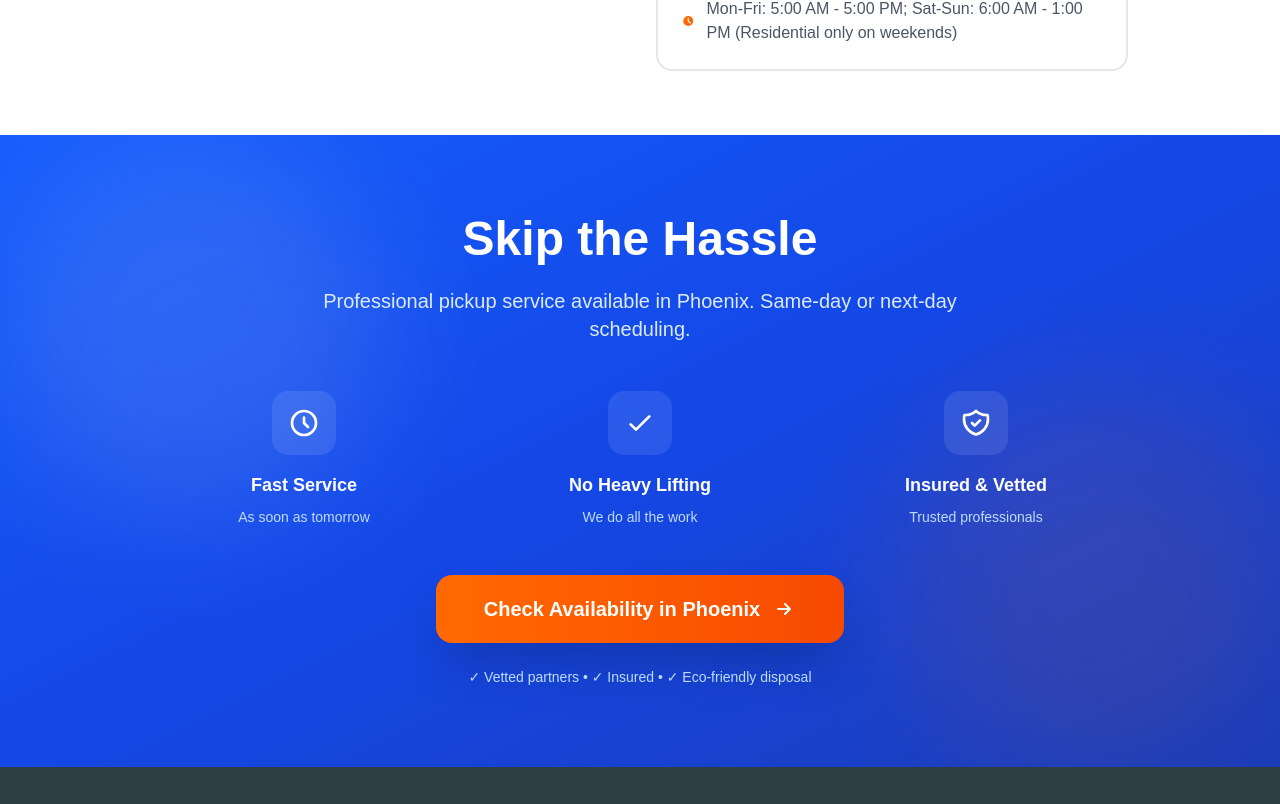
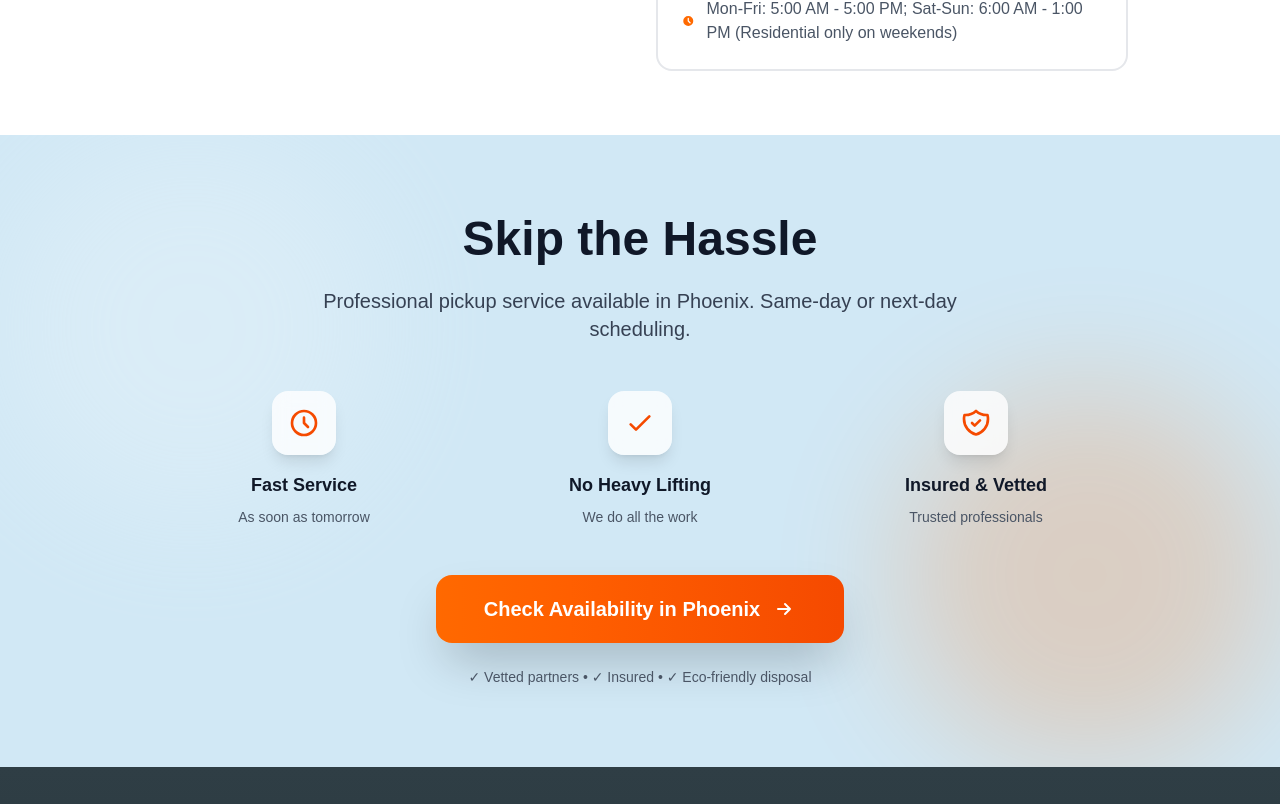
Before and after one commit to Mursaleen7/mattress-monopoly, a Next.js app: page /disposal-guides/arizona/phoenix-az in a window 1280 px wide. Shown: the part 2156-2960 px from the top of the page. Built offline with nearby package versions, Linux system fonts and the light colour scheme.

Commit message:
Update city page styling

```diff
--- a/src/app/disposal-guides/[state]/[city]/page.tsx
+++ b/src/app/disposal-guides/[state]/[city]/page.tsx
@@ -309,48 +309,48 @@ export default async function CityPage({ params }: PageProps) {
       </section>
 
       {/* CTA Section */}
-      <section className="py-20 bg-gradient-to-br from-blue-600 via-blue-700 to-blue-800 relative overflow-hidden">
-        <div className="absolute inset-0 opacity-10">
+      <section className="py-20 bg-[#d1e8f5] relative overflow-hidden">
+        <div className="absolute inset-0 opacity-20">
           <div className="absolute top-0 left-0 w-96 h-96 bg-white rounded-full blur-3xl"></div>
           <div className="absolute bottom-0 right-0 w-96 h-96 bg-orange-500 rounded-full blur-3xl"></div>
         </div>
 
         <div className="relative max-w-5xl mx-auto px-6 text-center">
-          <h2 className="text-white font-bold text-5xl mb-6">
+          <h2 className="text-gray-900 font-bold text-5xl mb-6">
             Skip the Hassle
           </h2>
-          <p className="text-blue-100 text-xl mb-12 max-w-2xl mx-auto">
+          <p className="text-gray-700 text-xl mb-12 max-w-2xl mx-auto">
             Professional pickup service available in {cityData.city_name}. Same-day or next-day scheduling.
           </p>
 
           {/* Benefits */}
           <div className="grid md:grid-cols-3 gap-8 mb-12">
             <div className="flex flex-col items-center">
-              <div className="w-16 h-16 bg-white/10 backdrop-blur-sm rounded-2xl flex items-center justify-center mb-4">
-                <svg className="w-8 h-8 text-white" fill="none" stroke="currentColor" viewBox="0 0 24 24">
+              <div className="w-16 h-16 bg-white/80 backdrop-blur-sm rounded-2xl flex items-center justify-center mb-4 shadow-lg">
+                <svg className="w-8 h-8 text-orange-600" fill="none" stroke="currentColor" viewBox="0 0 24 24">
                   <path strokeLinecap="round" strokeLinejoin="round" strokeWidth={2} d="M12 8v4l3 3m6-3a9 9 0 11-18 0 9 9 0 0118 0z" />
                 </svg>
               </div>
-              <h3 className="text-white font-bold text-lg mb-2">Fast Service</h3>
-              <p className="text-blue-200 text-sm">As soon as tomorrow</p>
+              <h3 className="text-gray-900 font-bold text-lg mb-2">Fast Service</h3>
+              <p className="text-gray-600 text-sm">As soon as tomorrow</p>
             </div>
             <div className="flex flex-col items-center">
-              <div className="w-16 h-16 bg-white/10 backdrop-blur-sm rounded-2xl flex items-center justify-center mb-4">
-                <svg className="w-8 h-8 text-white" fill="none" stroke="currentColor" viewBox="0 0 24 24">
+              <div className="w-16 h-16 bg-white/80 backdrop-blur-sm rounded-2xl flex items-center justify-center mb-4 shadow-lg">
+                <svg className="w-8 h-8 text-orange-600" fill="none" stroke="currentColor" viewBox="0 0 24 24">
                   <path strokeLinecap="round" strokeLinejoin="round" strokeWidth={2} d="M5 13l4 4L19 7" />
                 </svg>
               </div>
-              <h3 className="text-white font-bold text-lg mb-2">No Heavy Lifting</h3>
-              <p className="text-blue-200 text-sm">We do all the work</p>
+              <h3 className="text-gray-900 font-bold text-lg mb-2">No Heavy Lifting</h3>
+              <p className="text-gray-600 text-sm">We do all the work</p>
             </div>
             <div className="flex flex-col items-center">
-              <div className="w-16 h-16 bg-white/10 backdrop-blur-sm rounded-2xl flex items-center justify-center mb-4">
-                <svg className="w-8 h-8 text-white" fill="none" stroke="currentColor" viewBox="0 0 24 24">
+              <div className="w-16 h-16 bg-white/80 backdrop-blur-sm rounded-2xl flex items-center justify-center mb-4 shadow-lg">
+                <svg className="w-8 h-8 text-orange-600" fill="none" stroke="currentColor" viewBox="0 0 24 24">
                   <path strokeLinecap="round" strokeLinejoin="round" strokeWidth={2} d="M9 12l2 2 4-4m5.618-4.016A11.955 11.955 0 0112 2.944a11.955 11.955 0 01-8.618 3.04A12.02 12.02 0 003 9c0 5.591 3.824 10.29 9 11.622 5.176-1.332 9-6.03 9-11.622 0-1.042-.133-2.052-.382-3.016z" />
                 </svg>
               </div>
-              <h3 className="text-white font-bold text-lg mb-2">Insured & Vetted</h3>
-              <p className="text-blue-200 text-sm">Trusted professionals</p>
+              <h3 className="text-gray-900 font-bold text-lg mb-2">Insured & Vetted</h3>
+              <p className="text-gray-600 text-sm">Trusted professionals</p>
             </div>
           </div>
 
@@ -361,7 +361,7 @@ export default async function CityPage({ params }: PageProps) {
             </svg>
           </Link>
 
-          <p className="text-blue-200 text-sm mt-6">
+          <p className="text-gray-600 text-sm mt-6">
             ✓ Vetted partners • ✓ Insured • ✓ Eco-friendly disposal
           </p>
         </div>
```
